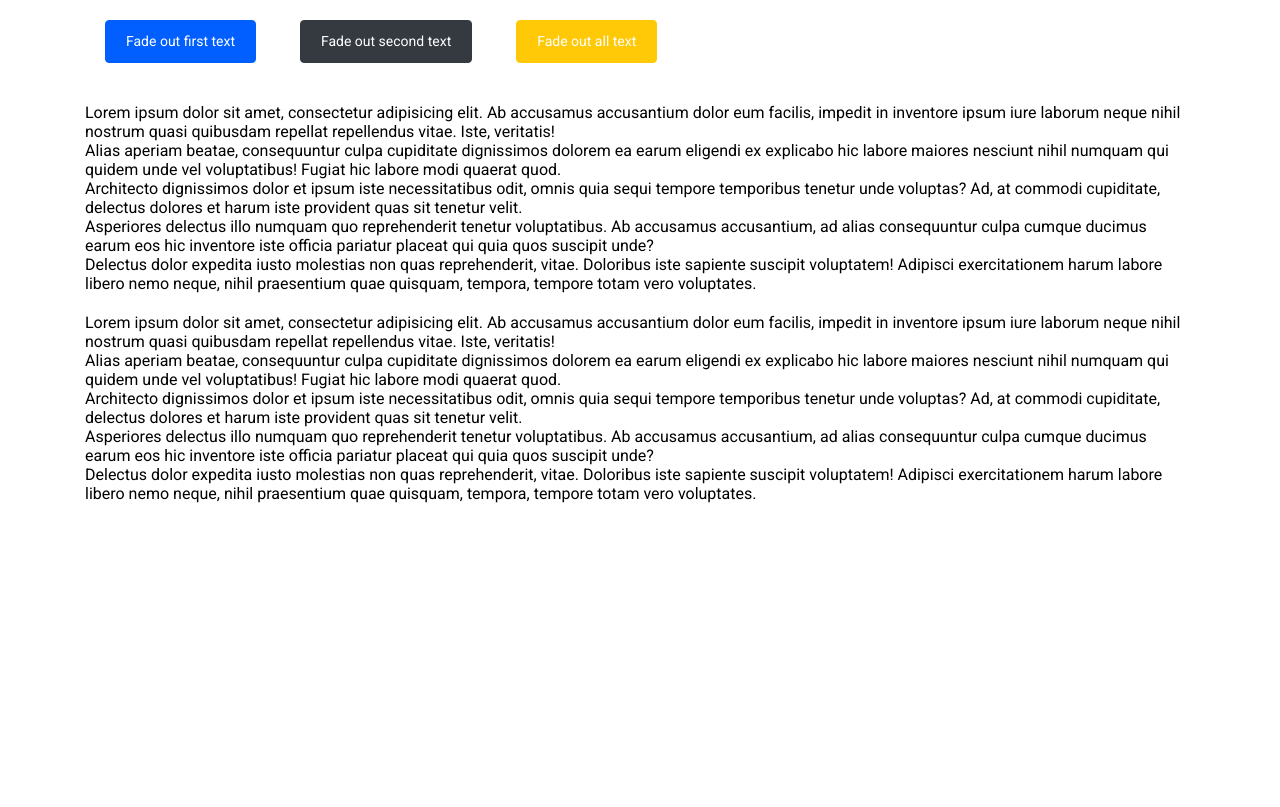
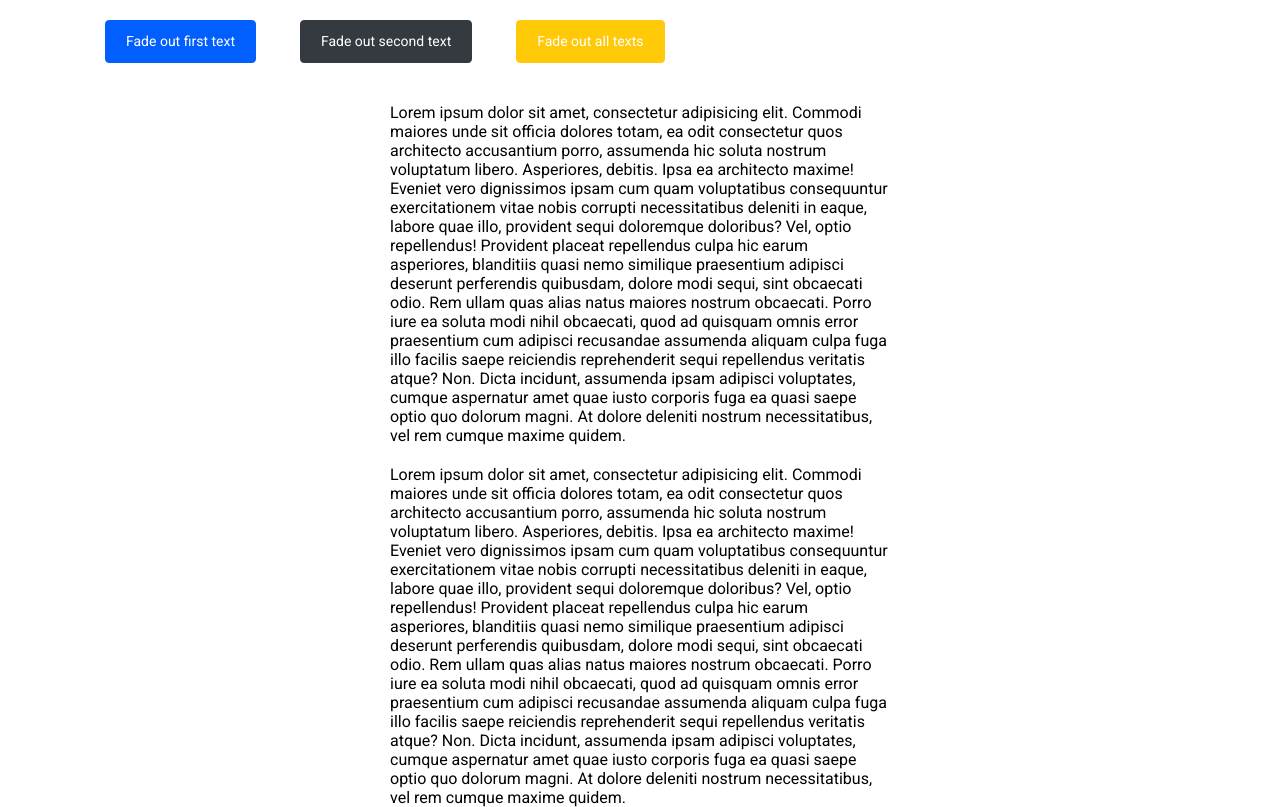
Before and after one commit to Isterya/arasaka-ui, a website built with Vite: page src/index.html in a window 1280 px wide. Built offline with nearby package versions, Linux system fonts and the light colour scheme.

Commit message:
refactor: improve some code readability

```diff
--- a/src/index.html
+++ b/src/index.html
@@ -12,49 +12,24 @@
 <div class="container">
     <button class="btn btn-primary m20" id="first">Fade out first text</button>
     <button class="btn btn-dark m20" data-count="second">Fade out second text</button>
-    <button class="btn btn-warning m20">Fade out all text</button>
+    <button class="btn btn-warning m20">Fade out all texts</button>
 
     <div class="w-500 block-center mt-20">
-        <div>Lorem ipsum dolor sit amet, consectetur adipisicing elit. Ab accusamus accusantium dolor eum facilis,
-            impedit in inventore ipsum iure laborum neque nihil nostrum quasi quibusdam repellat repellendus vitae.
-            Iste, veritatis!
-        </div>
-        <div>Alias aperiam beatae, consequuntur culpa cupiditate dignissimos dolorem ea earum eligendi ex explicabo hic
-            labore maiores nesciunt nihil numquam qui quidem unde vel voluptatibus! Fugiat hic labore modi quaerat quod.
-        </div>
-        <div>Architecto dignissimos dolor et ipsum iste necessitatibus odit, omnis quia sequi tempore temporibus tenetur
-            unde voluptas? Ad, at commodi cupiditate, delectus dolores et harum iste provident quas sit tenetur velit.
-        </div>
-        <div>Asperiores delectus illo numquam quo reprehenderit tenetur voluptatibus. Ab accusamus accusantium, ad alias
-            consequuntur culpa cumque ducimus earum eos hic inventore iste officia pariatur placeat qui quia quos
-            suscipit unde?
-        </div>
-        <div>Delectus dolor expedita iusto molestias non quas reprehenderit, vitae. Doloribus iste sapiente suscipit
-            voluptatem! Adipisci exercitationem harum labore libero nemo neque, nihil praesentium quae quisquam,
-            tempora, tempore totam vero voluptates.
-        </div>
+        Lorem ipsum dolor sit amet, consectetur adipisicing elit. Commodi maiores unde sit officia dolores totam, ea odit consectetur quos architecto accusantium porro, assumenda hic soluta nostrum voluptatum libero. Asperiores, debitis.
+        Ipsa ea architecto maxime! Eveniet vero dignissimos ipsam cum quam voluptatibus consequuntur exercitationem vitae nobis corrupti necessitatibus deleniti in eaque, labore quae illo, provident sequi doloremque doloribus? Vel, optio repellendus!
+        Provident placeat repellendus culpa hic earum asperiores, blanditiis quasi nemo similique praesentium adipisci deserunt perferendis quibusdam, dolore modi sequi, sint obcaecati odio. Rem ullam quas alias natus maiores nostrum obcaecati.
+        Porro iure ea soluta modi nihil obcaecati, quod ad quisquam omnis error praesentium cum adipisci recusandae assumenda aliquam culpa fuga illo facilis saepe reiciendis reprehenderit sequi repellendus veritatis atque? Non.
+        Dicta incidunt, assumenda ipsam adipisci voluptates, cumque aspernatur amet quae iusto corporis fuga ea quasi saepe optio quo dolorum magni. At dolore deleniti nostrum necessitatibus, vel rem cumque maxime quidem.
     </div>
 
     <div class="w-500 block-center mt-20">
-        <div>Lorem ipsum dolor sit amet, consectetur adipisicing elit. Ab accusamus accusantium dolor eum facilis,
-            impedit in inventore ipsum iure laborum neque nihil nostrum quasi quibusdam repellat repellendus vitae.
-            Iste, veritatis!
-        </div>
-        <div>Alias aperiam beatae, consequuntur culpa cupiditate dignissimos dolorem ea earum eligendi ex explicabo hic
-            labore maiores nesciunt nihil numquam qui quidem unde vel voluptatibus! Fugiat hic labore modi quaerat quod.
-        </div>
-        <div>Architecto dignissimos dolor et ipsum iste necessitatibus odit, omnis quia sequi tempore temporibus tenetur
-            unde voluptas? Ad, at commodi cupiditate, delectus dolores et harum iste provident quas sit tenetur velit.
-        </div>
-        <div>Asperiores delectus illo numquam quo reprehenderit tenetur voluptatibus. Ab accusamus accusantium, ad alias
-            consequuntur culpa cumque ducimus earum eos hic inventore iste officia pariatur placeat qui quia quos
-            suscipit unde?
-        </div>
-        <div>Delectus dolor expedita iusto molestias non quas reprehenderit, vitae. Doloribus iste sapiente suscipit
-            voluptatem! Adipisci exercitationem harum labore libero nemo neque, nihil praesentium quae quisquam,
-            tempora, tempore totam vero voluptates.
-        </div>
+        Lorem ipsum dolor sit amet, consectetur adipisicing elit. Commodi maiores unde sit officia dolores totam, ea odit consectetur quos architecto accusantium porro, assumenda hic soluta nostrum voluptatum libero. Asperiores, debitis.
+        Ipsa ea architecto maxime! Eveniet vero dignissimos ipsam cum quam voluptatibus consequuntur exercitationem vitae nobis corrupti necessitatibus deleniti in eaque, labore quae illo, provident sequi doloremque doloribus? Vel, optio repellendus!
+        Provident placeat repellendus culpa hic earum asperiores, blanditiis quasi nemo similique praesentium adipisci deserunt perferendis quibusdam, dolore modi sequi, sint obcaecati odio. Rem ullam quas alias natus maiores nostrum obcaecati.
+        Porro iure ea soluta modi nihil obcaecati, quod ad quisquam omnis error praesentium cum adipisci recusandae assumenda aliquam culpa fuga illo facilis saepe reiciendis reprehenderit sequi repellendus veritatis atque? Non.
+        Dicta incidunt, assumenda ipsam adipisci voluptates, cumque aspernatur amet quae iusto corporis fuga ea quasi saepe optio quo dolorum magni. At dolore deleniti nostrum necessitatibus, vel rem cumque maxime quidem.
     </div>
+
 </div>
 
 <script type="module" src="/js/main.js"></script>
--- a/src/js/lib/modules/effects.js
+++ b/src/js/lib/modules/effects.js
@@ -2,7 +2,7 @@ import $ from '../core';
 
 // TODO: refactor all methods
 
-$.prototype.animationOverTime = function (dur, cb, fin) {
+$.prototype.animateOverTime = function (dur, cb, fin) {
   let timeStart;
 
   function _animateOverTime(time) {
@@ -35,7 +35,7 @@ $.prototype.fadeIn = function (dur, display, fin) {
       this[i].style.opacity = completion;
     };
 
-    const ani = this.animationOverTime(dur, _fadeIn, fin);
+    const ani = this.animateOverTime(dur, _fadeIn, fin);
     requestAnimationFrame(ani);
   }
 
@@ -54,7 +54,7 @@ $.prototype.fadeOut = function (dur, fin) {
       this[i].style.opacity = completion;
     };
 
-    const ani = this.animationOverTime(dur, _fadeOut, fin);
+    const ani = this.animateOverTime(dur, _fadeOut, fin);
     requestAnimationFrame(ani);
   }
 
--- a/src/sass/helpers/sizes.scss
+++ b/src/sass/helpers/sizes.scss
@@ -6,11 +6,11 @@
   width: 50%;
 }
 
-.w-300px {
+.w-300 {
   width: 300px
 }
 
-.w-500px {
+.w-500 {
   width: 500px
 }
 
@@ -22,10 +22,10 @@
   height: 50%;
 }
 
-.h-300px {
+.h-300 {
   height: 300px
 }
 
-.h-500px {
+.h-500 {
   height: 500px
 }
```
